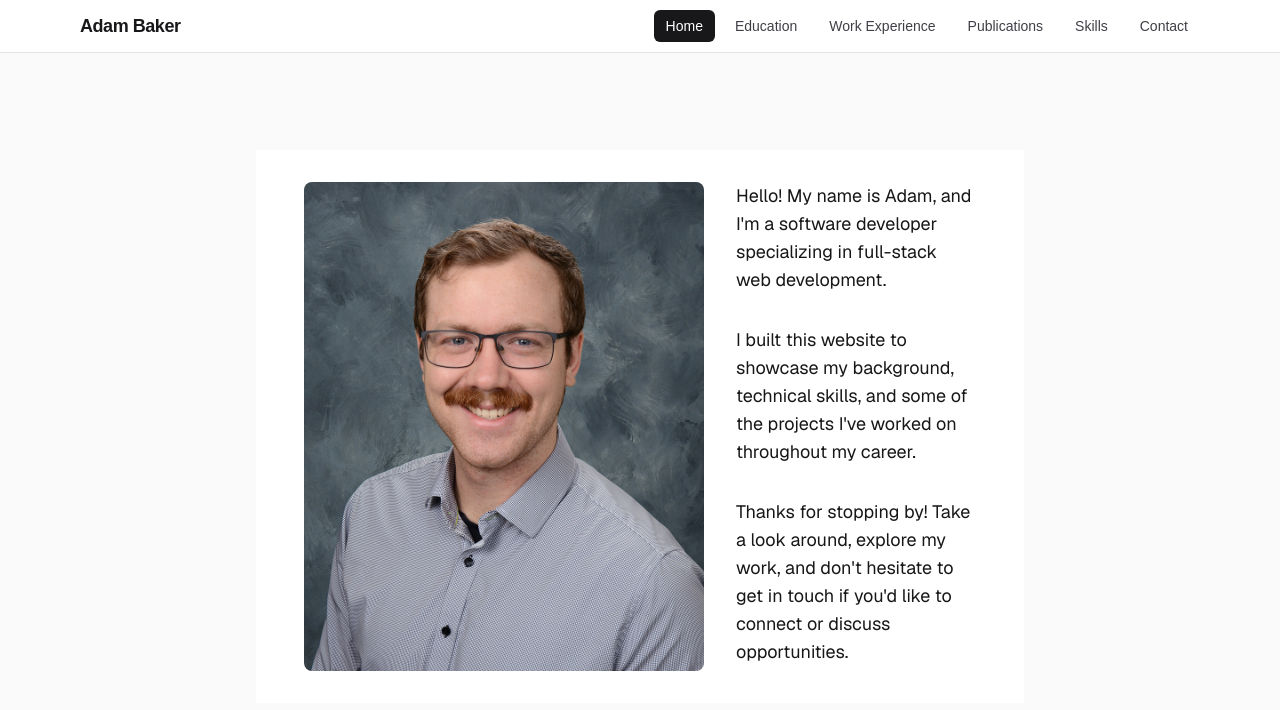
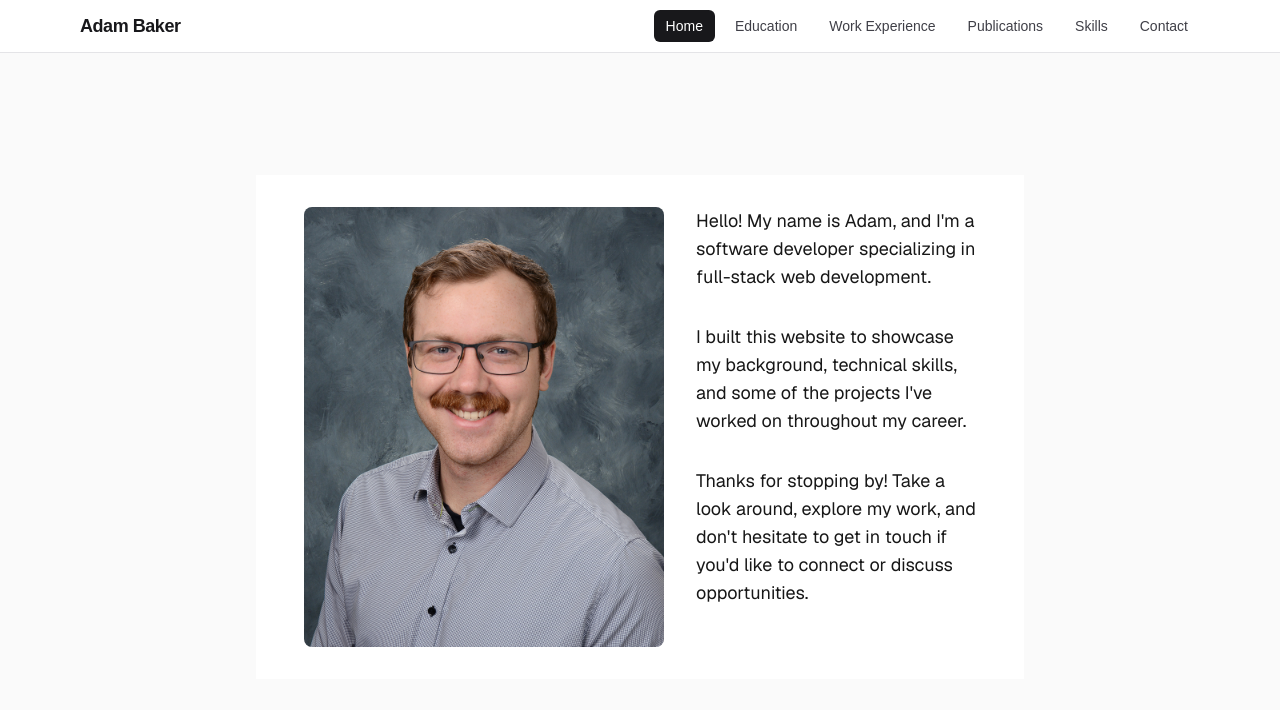
Before and after one commit to AdamBaker01134/portfolio-website, a Next.js app: page / in a window 1280 px wide. Shown: the top 710 px of the page. Built offline with nearby package versions, Linux system fonts and the light colour scheme.

Commit message:
Fixed homepage image size.

```diff
--- a/src/app/page.tsx
+++ b/src/app/page.tsx
@@ -5,11 +5,11 @@ export default function Home() {
     <div className="flex flex-col flex-1 items-center justify-center bg-zinc-50 font-sans dark:bg-black">
       <main className="flex flex-col md:flex-row w-full max-w-3xl flex-col items-center justify-between p-8 bg-white dark:bg-black sm:items-start">
         <Image
-          className="rounded-lg mx-4 mb-4 md:mb-0"
+          className="rounded-lg mx-4 mb-4 md:mb-0 w-[360px] h-auto"
           src="/images/profile_photo.jpg"
           alt="Profile photo"
-          width={400}
-          height={500}
+          width={360}
+          height={440}
           priority
         />
         <div className="flex flex-col mx-4">
```
